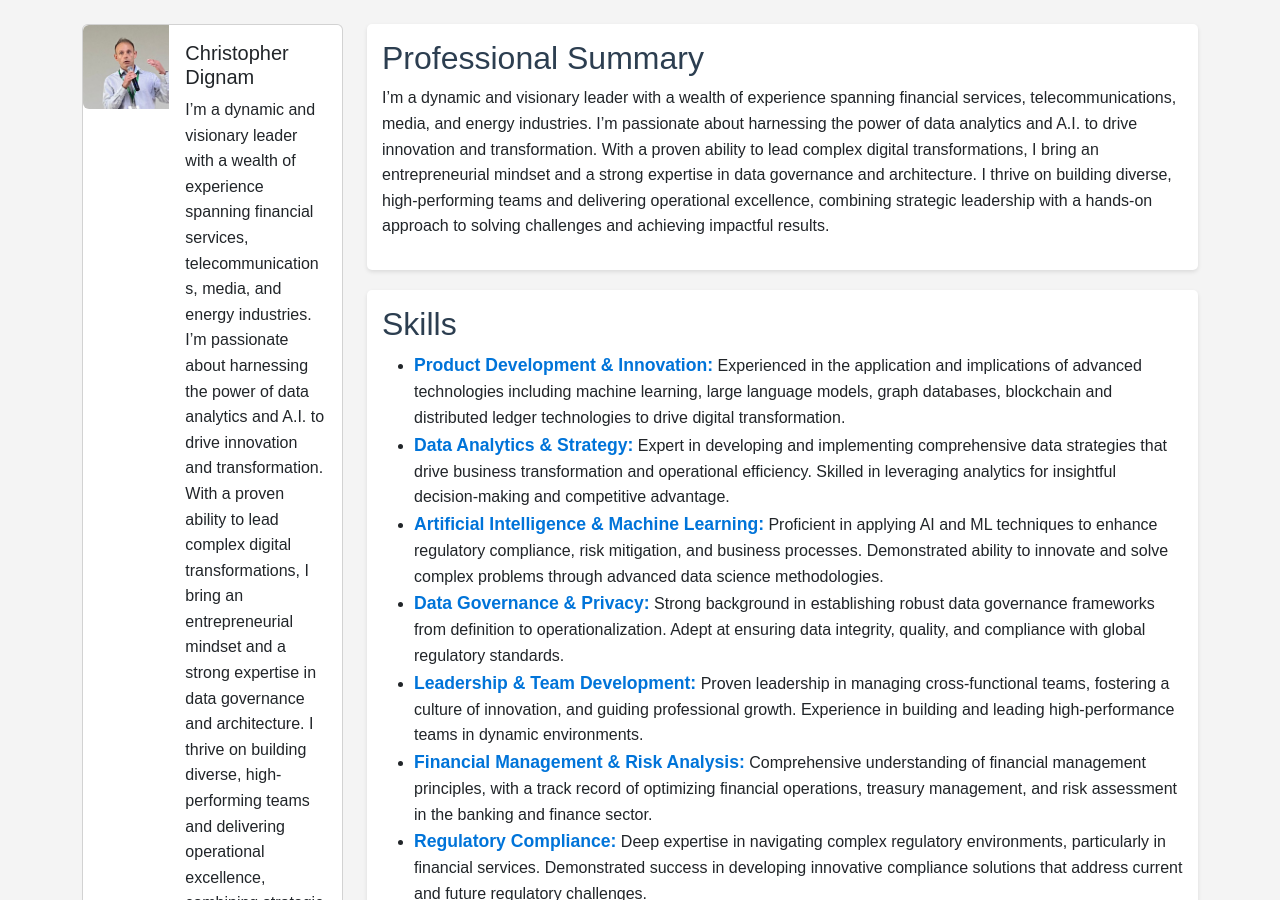
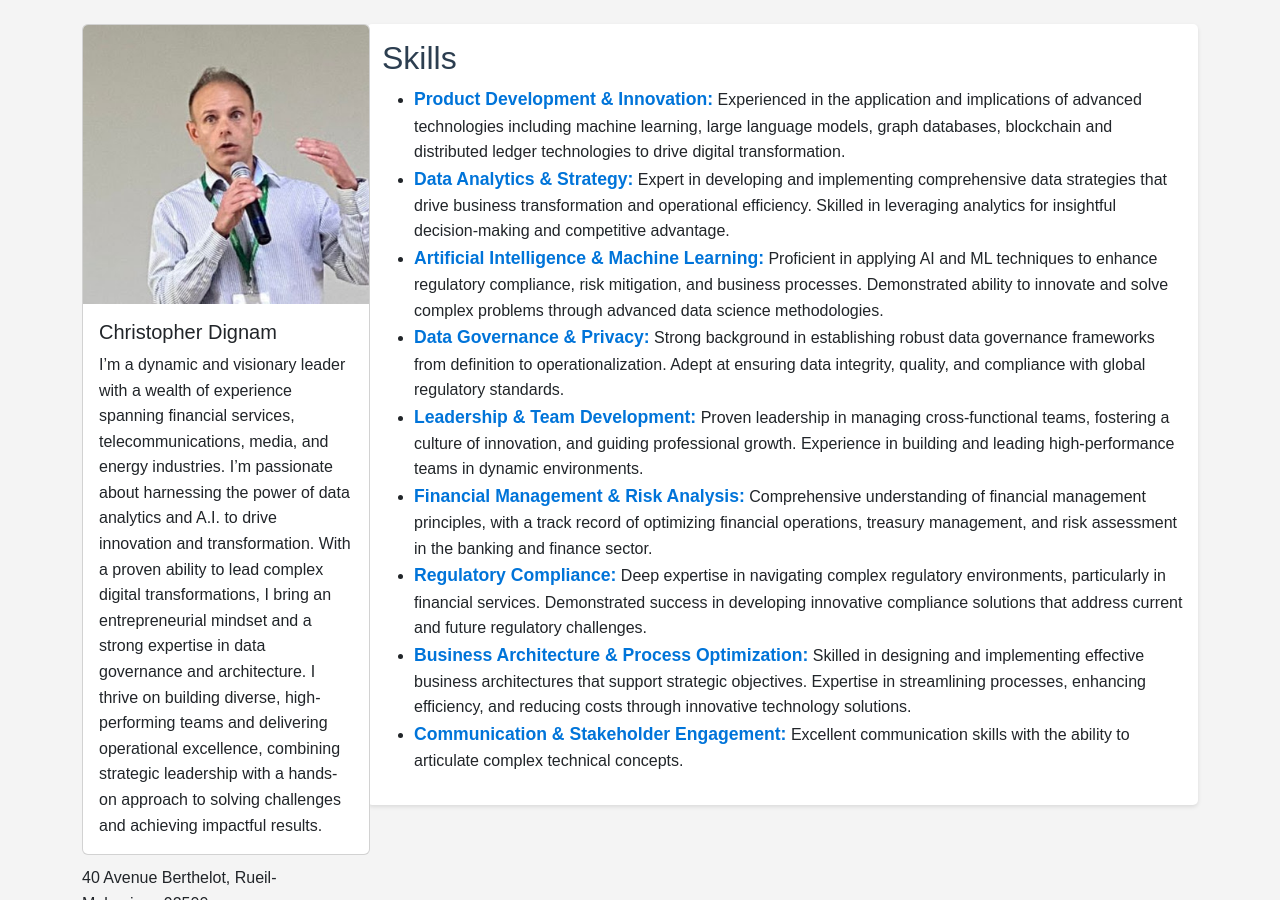
Before and after one commit to cdignam8304/cv, a Jekyll site: the page built from README.md, in a window 1280 px wide and 900 px high. Built offline with Jekyll 4.4.1, drawn with Linux system fonts in a browser that asks for light colours; our own code applies the rules of GitHub Pages for plain Markdown files.

Commit message:
Update profile card

```diff
--- a/_includes/header.html
+++ b/_includes/header.html
@@ -2,14 +2,8 @@
 <header>
 
     <!-- Profile card with pic and summary -->
-    <div class="card mb-3" style="max-width: 540px;">
-        <div class="row g-0">
-            <!-- Picture Column -->
-            <div class="col-md-4">
-                <img src="profile.jpg" class="img-fluid rounded-start" alt="Your Name">
-            </div>
-            <!-- Text Column -->
-            <div class="col-md-8">
+    <div class="card" style="width: 18rem;">
+      <img src="profile.jpg" class="card-img-top" alt="Christopher Dignam">
       <div class="card-body">
         <h5 class="card-title">Christopher Dignam</h5>
         <p class="card-text">
@@ -23,8 +17,7 @@
         </p>
       </div>
     </div>
-        </div>
-    </div>
+
 
 
 
--- a/home.html
+++ b/home.html
@@ -1,16 +1,4 @@
 
-<div class="section">
-    <h2>Professional Summary</h2>
-    <p>
-    I’m a dynamic and visionary leader with a wealth of experience spanning financial services,
-    telecommunications, media, and energy industries.
-    I’m passionate about harnessing the power of data analytics and A.I. to drive innovation and transformation.
-    With a proven ability to lead complex digital transformations, I bring an entrepreneurial mindset
-    and a strong expertise in data governance and architecture. I thrive on building diverse,
-    high-performing teams and delivering operational excellence, combining strategic leadership with a
-    hands-on approach to solving challenges and achieving impactful results.
-    </p>
-</div>
 <div class="section">
     <h2>Skills</h2>
     <ul>
```
Lines whose indentation alone changed are shown as unchanged.
